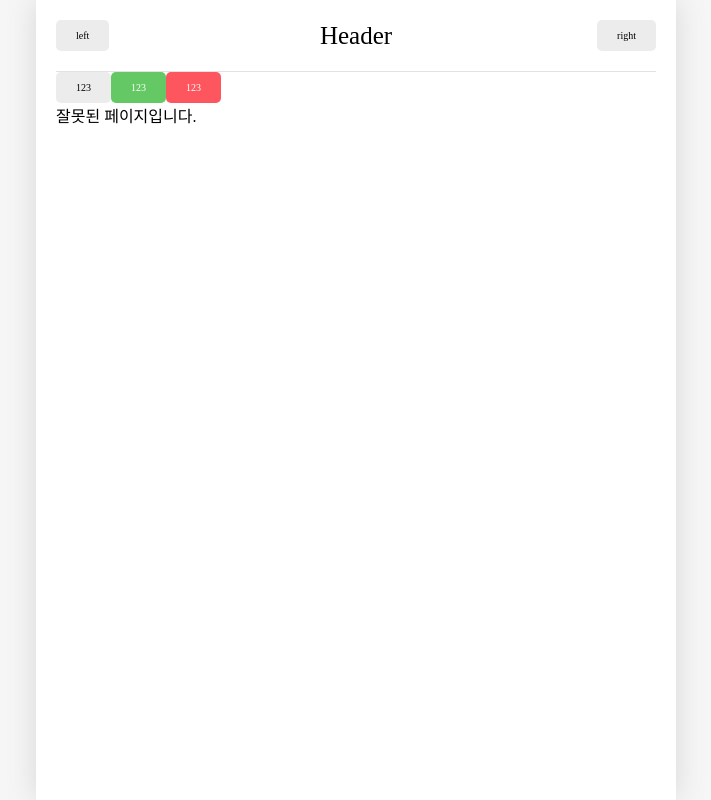
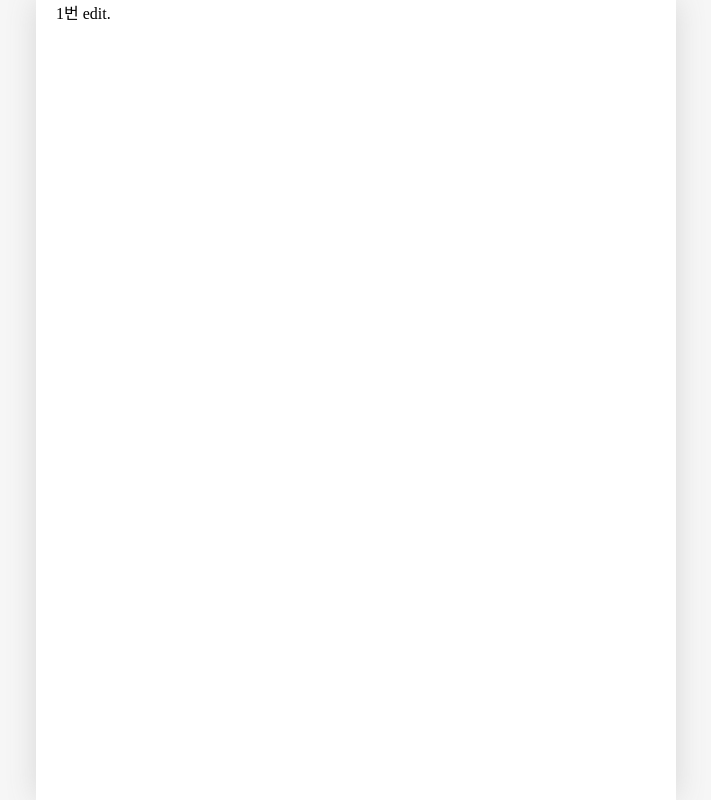
Before and after one commit to yezixx/react_study_section12, a React (Vite) app: page /edit/1 in a window 1280 px wide. Shown: the whole page, without its empty margins (284-995 px from the left). Built offline with nearby package versions, Linux system fonts and the light colour scheme; a web font is replaced by a local one.

Commit message:
12.8 일기 관리 기능 구현하기1 - 앞에서 누락된 edit 페이지 만들고 라우터 설정 - 일기 데이터 state 생성 - useReducer 사용 - 목업 데이터 만들어서 useReducer에 넣어줌

```diff
--- a/src/App.jsx
+++ b/src/App.jsx
@@ -1,52 +1,41 @@
-import { Routes, Route, Link, useNavigate } from "react-router-dom";
+import { Routes, Route } from "react-router-dom";
+import { useReducer } from "react";
+
 import Home from "./pages/Home";
 import New from "./pages/New";
 import Diary from "./pages/Diary";
+import Edit from "./pages/Edit";
 import NotFound from "./pages/NotFound";
-import Button from "./components/Button";
-import Header from "./components/Header";
 
-import { getEmotionImage } from "./util/get-emotion-image";
+const mockData = [
+  {
+    id: 1,
+    createdDate: new Date().getTime(),
+    emotionId: 1,
+    content: "1번 일기 내용",
+  },
+  {
+    id: 2,
+    createdDate: new Date().getTime(),
+    emotionId: 2,
+    content: "2번 일기 내용",
+  },
+];
+
+function reducer(state, action) {
+  return state;
+}
 
 function App() {
-  const nav = useNavigate();
-
-  const onClickButton = () => {
-    nav("/new");
-  };
+  const [data, dispatch] = useReducer(reducer, mockData);
 
   return (
     <>
-      <Header
-        title={"Header"}
-        leftChild={<Button text={"left"} />}
-        rightChild={<Button text={"right"} />}
-      />
-      <Button
-        text={"123"}
-        type={"DEFAULT"}
-        onClick={() => {
-          console.log("123번 버튼 클릭!");
-        }}
-      />
-      <Button
-        text={"123"}
-        type={"POSITIVE"}
-        onClick={() => {
-          console.log("123번 버튼 클릭!");
-        }}
-      />
-      <Button
-        text={"123"}
-        type={"NEGATIVE"}
-        onClick={() => {
-          console.log("123번 버튼 클릭!");
-        }}
-      />
       <Routes>
         <Route path="/" element={<Home />} />
         <Route path="/new" element={<New />} />
         <Route path="/diary/:id" element={<Diary />} />
+        <Route path="/edit/:id" element={<Edit />} />
         <Route path="*" element={<NotFound />} />
       </Routes>
     </>
--- /dev/null
+++ b/src/pages/Edit.jsx
@@ -0,0 +1,9 @@
+import { useParams } from "react-router-dom";
+
+const Edit = () => {
+  const params = useParams();
+
+  return <div>{params.id}번 edit.</div>;
+};
+
+export default Edit;
```
